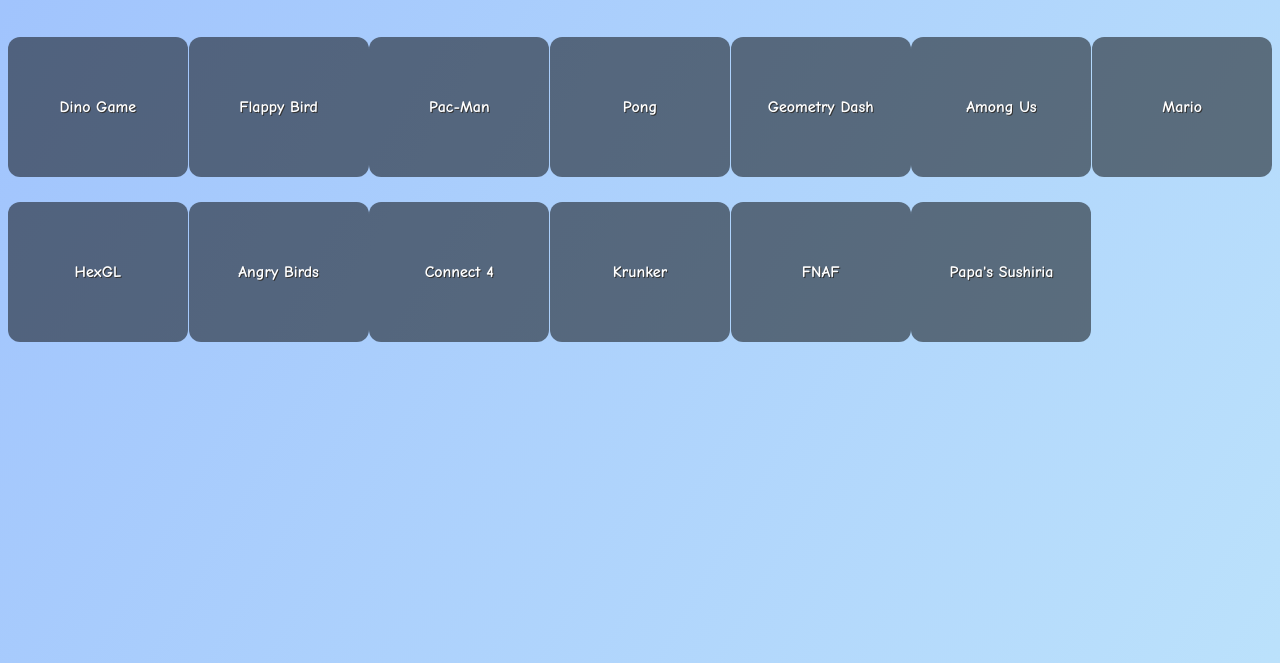
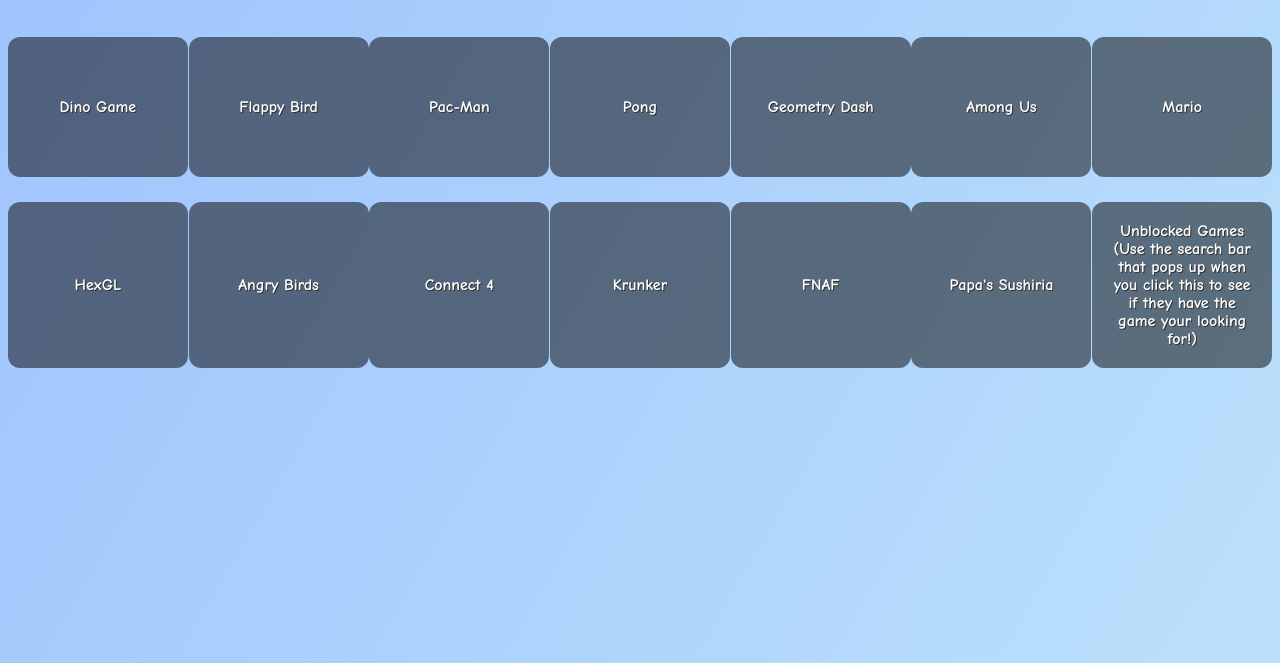
Before and after one commit to eli4224224-lang/Beta3, a plain HTML site: page index.html in a window 1280 px wide. Shown: the part 137-800 px from the top of the page. Drawn offline with Linux system fonts and the light colour scheme.

Commit message:
Update index.html

```diff
--- a/index.html
+++ b/index.html
@@ -153,6 +153,7 @@ h1 {
   <div class="game-thumb" data-src="https://krunker.io/"><h3>Krunker</h3></div>
   <div class="game-thumb" data-src="https://classroom-6x.org/game/fnaf/"><h3>FNAF</h3></div>
   <div class="game-thumb" data-src="https://archive.org/embed/papassushiria_101_202311"><h3>Papa's Sushiria</h3></div>
+  <div class="game-thumb" data-src="https://classroom-6x.org/game/fnaf/"><h3>Unblocked Games (Use the search bar that pops up when you click this to see if they have the game your looking for!)</h3></div>
 </div>
 
 <div class="overlay" id="overlay">
```
